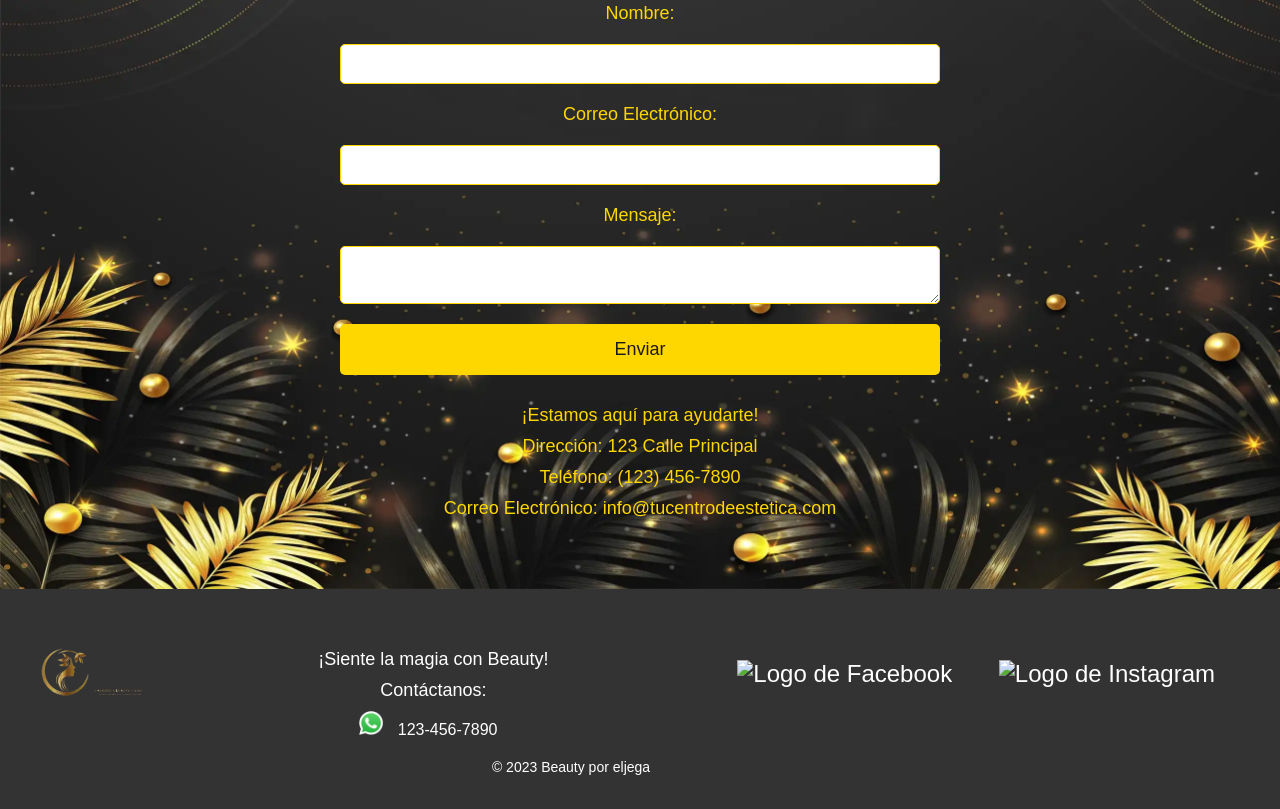
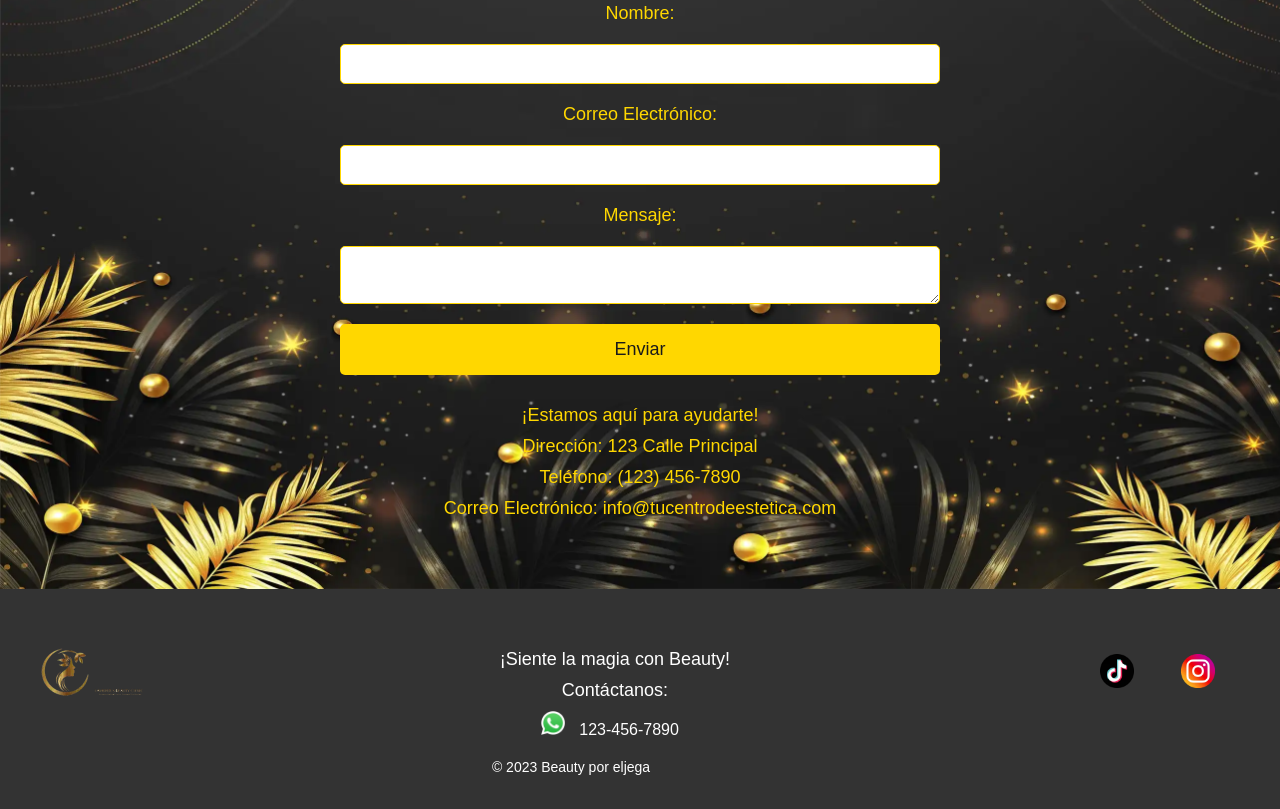
Before and after one commit to eljega/web-beuty, a plain HTML site: page index.html in a window 1280 px wide. Shown: the part 2485-3294 px from the top of the page. Drawn offline with nearby package versions, Linux system fonts and the light colour scheme.

Commit message:
Update index.html

```diff
--- a/index.html
+++ b/index.html
@@ -185,8 +185,8 @@
                 </a>
             </div>
             <div class="social-links">
-                <a href="#" class="social-icon"><img src="/static/images/tiktok.png" alt="Logo de Facebook"></a>
-                <a href="#" class="social-icon"><img src="/static/images/instagram.png" alt="Logo de Instagram"></a>
+                <a href="#" class="social-icon"><img src="/static/images/tiktok.webp" alt="Logo de Facebook"></a>
+                <a href="#" class="social-icon"><img src="/static/images/instagram.webp" alt="Logo de Instagram"></a>
             </div>
         </div>
         <p class="copyright">© 2023 Beauty por eljega</p>
```
